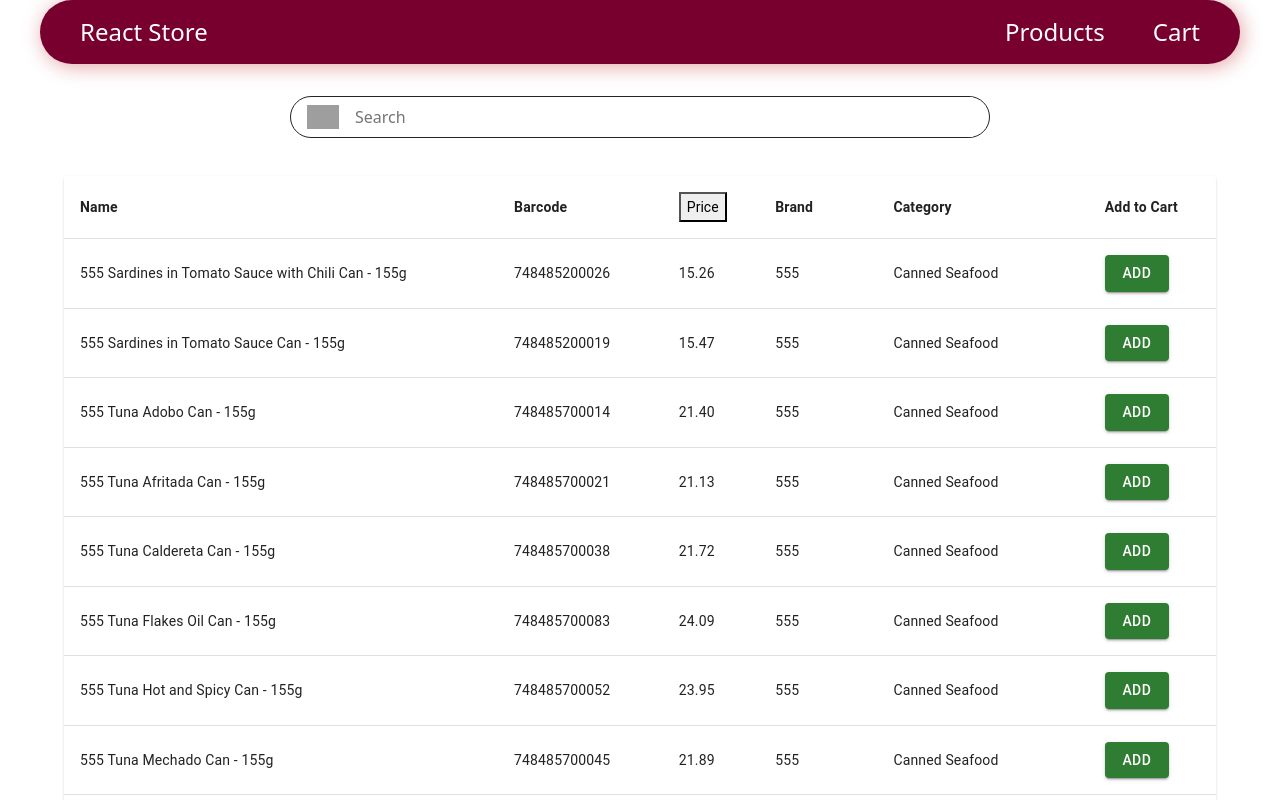
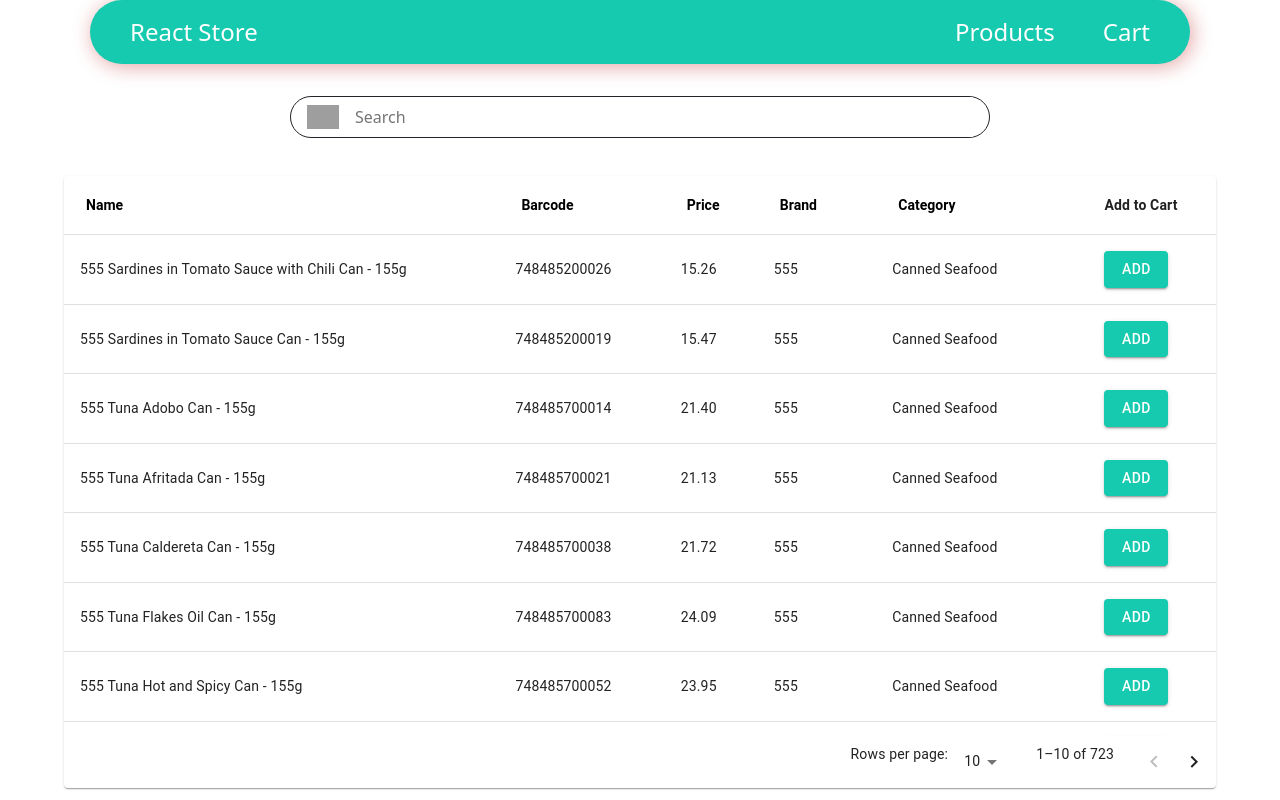
Before and after one commit to jjhay-bot/react-store, a Next.js app: page / in a window 1280 px wide. Shown: the top 800 px of the page. Built offline with nearby package versions, Linux system fonts and the light colour scheme; grey boxes are pictures that could not be loaded.

Commit message:
added sort Function & update UI

```diff
--- /dev/null
+++ b/components/carts/Cart.js
@@ -0,0 +1,6 @@
+
+function Cart() {
+  return <div>jjjj</div>;
+}
+
+export default Cart;
--- a/components/layout/Navbar.module.css
+++ b/components/layout/Navbar.module.css
@@ -1,12 +1,12 @@
 .header {
-  max-width: 1200px;
+  max-width: 1100px;
   width: 100%;
   margin: 0 ;
   height: 4rem;
   display: flex;
   align-items: center;
   justify-content: space-between;
-  background-color: #77002e;
+  background-color: #16caaf;
   padding: 0.5rem 2.5rem;
   border-radius: 2rem;
   box-shadow: 2.5px 2.5px 20px #b90f0f61;
--- a/components/products/ProductAll.js
+++ b/components/products/ProductAll.js
@@ -37,33 +37,54 @@
     setPage(0);
   };
 
-  const handleClear =() => {
-    setRowsPerPage(10);
-    setPage(0);
-  };
+
+  const sortbyname = () => {
+    setrows(props.products.sort((a, b) => a.name > b.name? 1 : -1))
+  }
+
+  const sortbarcode = () => {
+    setrows(props.products.sort((a, b) =>{return a.barcode > b.barcode? 1 : -1}))
+  }
 
   const sortbyprice = () => {
     setrows(props.products.sort((a, b) => a.price - b.price))
-    console.log(rows);
   }
+
+
+  const sortbybrand = () => {
+    setrows(props.products.sort((a, b) => a.brand > b.brand? 1 : -1))
+  }
+
+  const sortbycategory = () => {
+    setrows(props.products.sort((a, b) => a.category > b.category? 1 : -1))
+  }
+
 
   props.handleClear;
 
   return (
-    <Container sx={{paddingTop: '11rem', paddingBottom: '3rem',  }}>
+    <Container sx={{paddingTop: '11rem', paddingBottom: '0rem',  }}>
       <Paper sx={{ width: '100%', overflow: 'hidden' }}>
-        <TableContainer sx={{ maxHeight: `100%` }}>
+        <TableContainer sx={{ maxHeight: `70vh` }}>
           <Table stickyHeader aria-label="sticky table">
             <TableHead>
               <TableRow>
-                <TableCell scope="col" sx={{ fontWeight: 'bold' }}>Name</TableCell>
-                <TableCell scope="col" sx={{ fontWeight: 'bold' }}>Barcode</TableCell>
                 <TableCell scope="col" sx={{ fontWeight: 'bold' }}>
-                  <button type='submit' onClick={sortbyprice}>Price</button>
+                  <button type='submit' onClick={sortbyname} className={classes.button}>Name</button>
                 </TableCell>
-                <TableCell scope="col" sx={{ fontWeight: 'bold' }}>Brand</TableCell>
-                <TableCell scope="col" sx={{ fontWeight: 'bold' }}>Category</TableCell>
-                <TableCell scope="col" sx={{ fontWeight: 'bold' }}>Add to Cart</TableCell>
+                <TableCell scope="col" sx={{ fontWeight: 'bold' }}>
+                  <button type='submit' onClick={sortbyname} className={classes.button}>Barcode</button>
+                </TableCell>
+                <TableCell scope="col" sx={{ fontWeight: 'bold' }}>
+                  <button type='submit' onClick={sortbyprice} className={classes.button}>Price</button>
+                </TableCell>
+                <TableCell scope="col" sx={{ fontWeight: 'bold' }}>
+                  <button type='submit' onClick={sortbyname} className={classes.button}>Brand</button>
+                </TableCell>
+                <TableCell scope="col" sx={{ fontWeight: 'bold' }}>
+                  <button type='submit' onClick={sortbyname} className={classes.button}>Category</button>
+                </TableCell>
+                <TableCell scope="col" sx={{ fontWeight: 'bold' }} >Add to Cart</TableCell>
               </TableRow>
             </TableHead>
             <TableBody>
@@ -83,7 +104,7 @@
                         );
                       })}
                       <TableCell >
-                        <Button variant="contained" color="success" onClick={e => console.log('ADDED TO CART')}>Add</Button>
+                        <Button variant="contained" color="success" style={{backgroundColor:'#16caaf', }} onClick={e => console.log('ADDED TO CART')}>Add</Button>
                       </TableCell>
                     </TableRow>
                   );
--- a/components/products/ProductAll.module.css
+++ b/components/products/ProductAll.module.css
@@ -0,0 +1,5 @@
+.button {
+  background: transparent;
+  border: transparent;
+  font-weight: bold;
+}
--- a/components/products/SortBy.js
+++ b/components/products/SortBy.js
@@ -15,7 +15,7 @@
   return (
     < >
       {/* {sortBrand} */}
-      <ProductAll products={DUMMY_DATA} >Price</ProductAll>
+      <ProductAll products={DUMMY_DATA} >Price2</ProductAll>
 
     </>
   );
--- a/pages/cartpage/index.js
+++ b/pages/cartpage/index.js
@@ -1,10 +1,10 @@
+import Cart from "../../components/carts/Cart";
 import SortBy from "../../components/products/SortBy";
 
 function CartPage(props) {
 
   return (
-    // <div>CartPage</div>
-    <SortBy />
+    <Cart />
   );
 }
 
```
